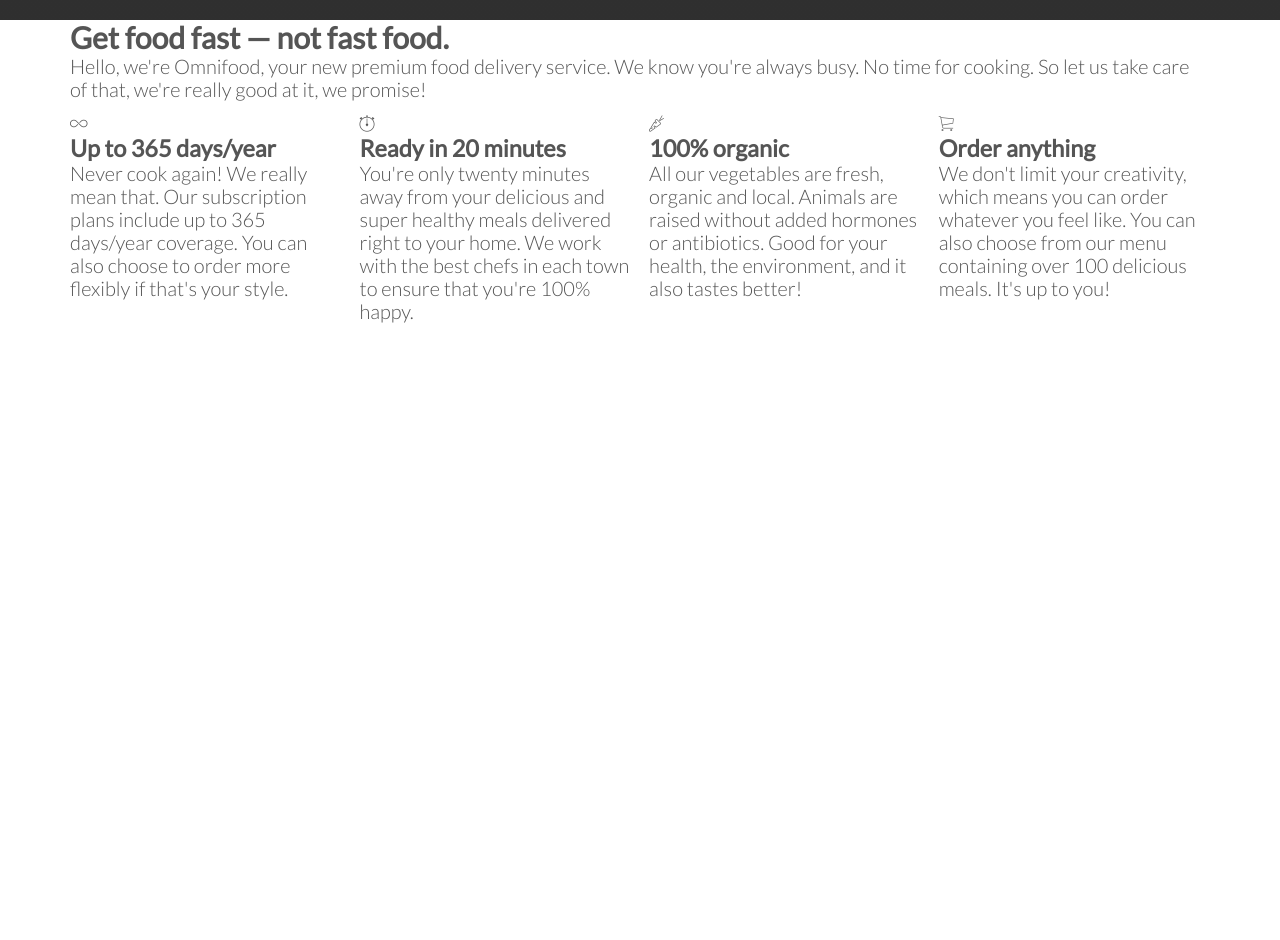
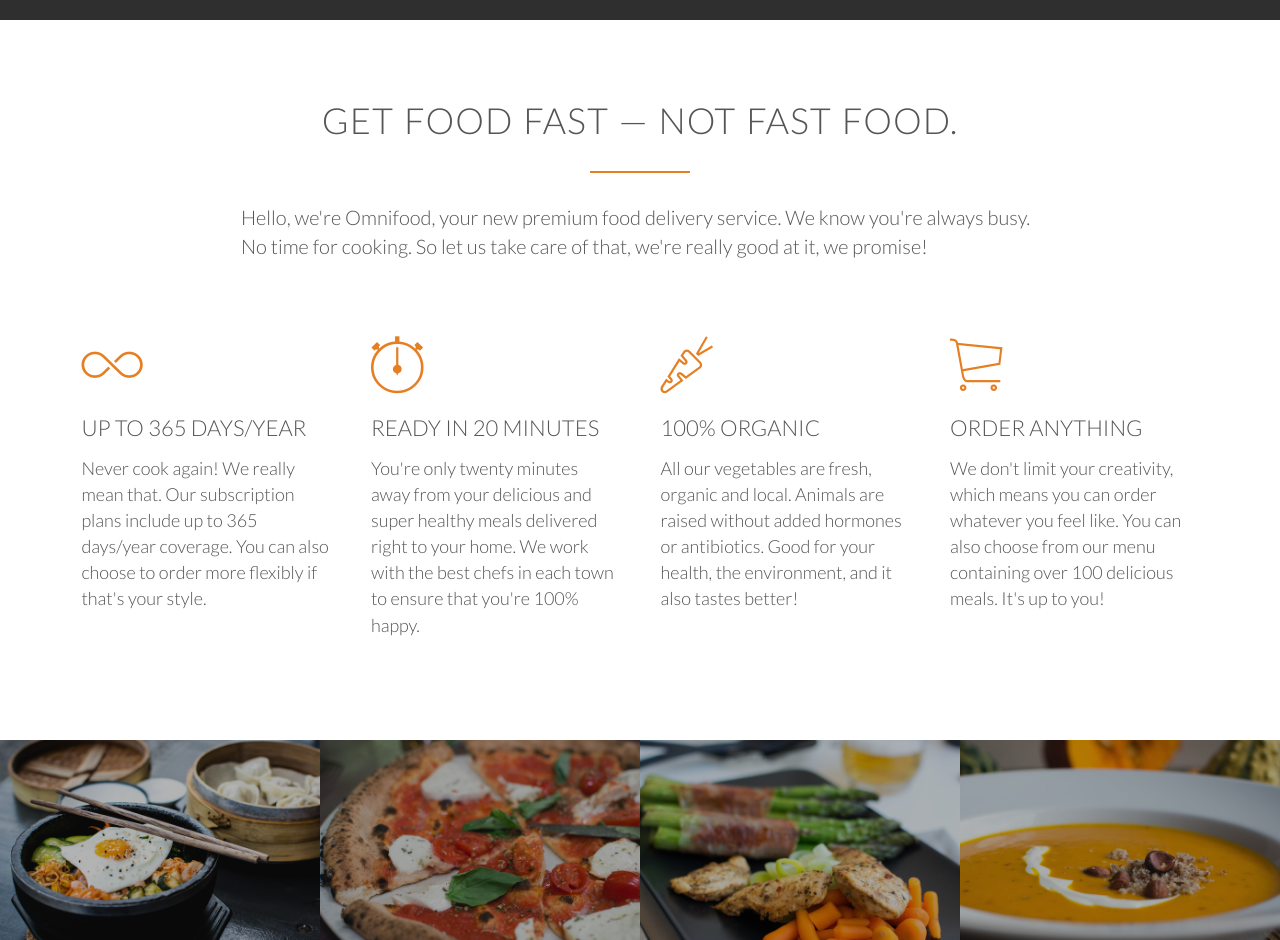
Before and after one commit to jasolisdev/omnifood, a plain HTML site: page index.html in a window 1280 px wide. Shown: the part 780-1720 px from the top of the page. Before the commit the page ends 1114 px from the top, so only its background shows below. Drawn offline with Linux system fonts and the light colour scheme; grey boxes are pictures that could not be loaded; files whose address does not match are found by name.

Commit message:
added imgs for section 2

```diff
--- a/index.html
+++ b/index.html
@@ -35,14 +35,12 @@
           </ul>
         </div>
       </nav>
-
       <div class="hero-text-box">
         <h1>Goodbye junk food.<br />Hello super healthy meals.</h1>
         <a class="btn btn-full" href="#">I'm hungry</a>
         <a class="btn btn-ghost" href="#">Show me more</a>
       </div>
     </header>
-
     <section class="section-features">
       <div class="row">
         <h2>Get food fast &mdash; not fast food.</h2>
@@ -52,42 +50,38 @@
           we're really good at it, we promise!
         </p>
       </div>
-
       <div class="row">
-        <div class="col span-1-of-4">
+        <div class="col span-1-of-4 box">
           <i class="ion-ios-infinite-outline icon-big"></i>
           <h3>Up to 365 days/year</h3>
-          <p class="long-copy">
+          <p>
             Never cook again! We really mean that. Our subscription plans
             include up to 365 days/year coverage. You can also choose to order
             more flexibly if that's your style.
           </p>
         </div>
-
-        <div class="col span-1-of-4">
+        <div class="col span-1-of-4 box">
           <i class="ion-ios-stopwatch-outline icon-big"></i>
           <h3>Ready in 20 minutes</h3>
-          <p class="long-copy">
+          <p>
             You're only twenty minutes away from your delicious and super
             healthy meals delivered right to your home. We work with the best
             chefs in each town to ensure that you're 100% happy.
           </p>
         </div>
-
-        <div class="col span-1-of-4">
+        <div class="col span-1-of-4 box">
           <i class="ion-ios-nutrition-outline icon-big"></i>
           <h3>100% organic</h3>
-          <p class="long-copy">
+          <p>
             All our vegetables are fresh, organic and local. Animals are raised
             without added hormones or antibiotics. Good for your health, the
             environment, and it also tastes better!
           </p>
         </div>
-
-        <div class="col span-1-of-4">
+        <div class="col span-1-of-4 box">
           <i class="ion-ios-cart-outline icon-big"></i>
           <h3>Order anything</h3>
-          <p class="long-copy">
+          <p>
             We don't limit your creativity, which means you can order whatever
             you feel like. You can also choose from our menu containing over 100
             delicious meals. It's up to you!
@@ -95,5 +89,75 @@
         </div>
       </div>
     </section>
+
+    <section class="section-meals">
+      <ul class="meals-showcase">
+        <li>
+          <figure class="meal-photo">
+            <img
+              src="resources/img/1.jpg"
+              alt="Korean bibimbap with egg and vegetables"
+            />
+          </figure>
+        </li>
+
+        <li>
+          <figure class="meal-photo">
+            <img
+              src="resources/img/2.jpg"
+              alt="Simple italian pizza with cherry tomatoes"
+            />
+          </figure>
+        </li>
+        <li>
+          <figure class="meal-photo">
+            <img
+              src="resources/img/3.jpg"
+              alt="Chicken breast steak with vegetables"
+            />
+          </figure>
+        </li>
+        <li>
+          <figure class="meal-photo">
+            <img src="resources/img/4.jpg" alt="Autumn pumpkin soup" />
+          </figure>
+        </li>
+
+        <ul class="meals-showcase">
+          <li>
+            <figure class="meal-photo">
+              <img
+                src="resources/img/5.jpg"
+                alt="Paleo beef steak with vegetables"
+              />
+            </figure>
+          </li>
+          <li>
+            <figure class="meal-photo">
+              <img
+                src="resources/img/6.jpg"
+                alt="Healthy baguette with eggand vegetables"
+              />
+            </figure>
+          </li>
+          <li>
+            <figure class="meal-photo">
+              <img
+                src="resources/img/7.jpg"
+                alt="Burger with cheddar and bacon"
+              />
+            </figure>
+          </li>
+          <li>
+            <figure class="meal-photo">
+              <img
+                src="resources/img/8.jpg"
+                alt="Granola with cherries and strawberries"
+              />
+            </figure>
+          </li>
+        </ul>
+      </ul>
+    </section>
   </body>
 </html>
--- a/resources/css/style.css
+++ b/resources/css/style.css
@@ -19,20 +19,70 @@
   margin: 0 auto;
 }
 
+section {
+  padding: 80px 0;
+}
+
+.box {
+  padding: 1%;
+}
+
+/* ---------- HEADINGS -------------- */
+
+h1,
+h2,
+h3 {
+  font-weight: 300;
+  text-transform: uppercase;
+
+}
+
 h1 {
-  margin: 0;
+  margin-top: 0;
   margin-bottom: 20px;
   color: #fff;
   font-size: 240%;
-  font-weight: 300;
-  text-transform: uppercase;
+  word-spacing: 4px;
   letter-spacing: 1px;
-  word-spacing: 3px;
 }
 
-/* ------------------------ */
-/* HEADER */
-/* ------------------------ */
+h2 {
+  font-size: 180%;
+  word-spacing: 2px;
+  text-align: center;
+  margin-bottom: 30px;
+  letter-spacing: 1px;
+}
+
+h3 {
+  font-size: 110%;
+  margin-bottom: 15px;
+}
+
+h2:after {
+  display: block;
+  height: 2px;
+  background-color: #e67e22;
+  content: " ";
+  width: 100px;
+  margin: 0 auto;
+  margin-top: 30px;
+}
+
+/* ---------- PARAGRAPHS -------------- */
+
+.long-copy {
+  line-height: 145%;
+  width: 70%;
+  margin-left: 15%;
+}
+
+.box p {
+  font-size: 90%;
+  line-height: 145%;
+}
+
+/* ---------- HEADER -------------- */
 
 header {
   background-image: linear-gradient(rgba(0,0,0,0.7), rgba(0,0,0,0.7)), url(img/hero.jpg);
@@ -84,9 +134,59 @@
 border-bottom: 2px solid #e67e22
 }
 
-/* ------------------------ */
-/* BUTTONS */
-/* ------------------------ */
+/* ---------- FEATURES -------------- */
+
+.section-features .long-copy {
+  margin-bottom: 40px;
+}
+
+/* ---------- MEALS -------------- */
+
+.section-meals {
+  padding: 0;
+}
+
+.meals-showcase {
+  list-style: none;
+  width: 100%;
+}
+
+.meals-showcase li {
+  display: block;
+  float: left;
+  width: 25%;
+}
+
+.meal-photo {
+  width: 100%;
+  margin: 0;
+  overflow: hidden;
+  background-color: #000;
+}
+
+.meal-photo img {
+  opacity: 0.7;
+  width: 100%;
+  height: auto;
+  transform: scale(1.15);
+  transition: transform 0.5s, opacity 0.5s;
+}
+
+.meal-photo img:hover {
+  transform: scale(1.03);
+  opacity: 1;
+}
+
+/* ---------- ICONS -------------- */
+
+.icon-big {
+  font-size: 350%;
+  display: block;
+  color: #e67e22;
+  margin-bottom: 10px;
+}
+
+/* ---------- BUTTONS -------------- */
 
 .btn:link,
 .btn:visited {
```
